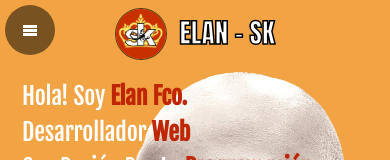
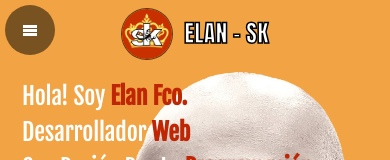
Before and after one commit to elan-sk/elan-sk, a plain HTML site: page index.html in a window 390 px wide. Shown: the top 160 px of the page. Drawn offline with Linux system fonts and the light colour scheme; files whose address does not match are found by name.

Commit message:
D. tlogo

```diff
--- a/css/estilo.css
+++ b/css/estilo.css
@@ -419,8 +419,8 @@ Desktop first que empiese desde el MQ más grande */
 		margin: 0;
 	}
 	.texto-logo{
-		font-weight:900;
-		font-size: 1.7em;
+		font-weight:800;
+		font-size: 1.5em;
 	}
 }
 @media screen and (max-width: 767px) {
```
